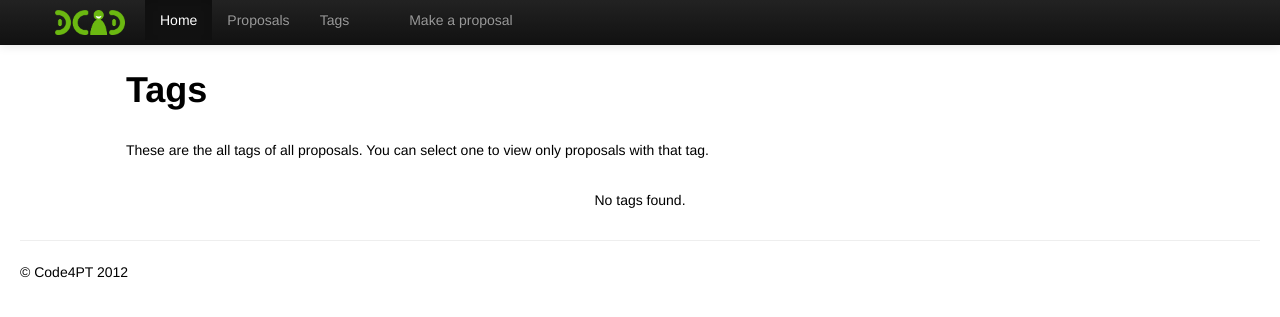
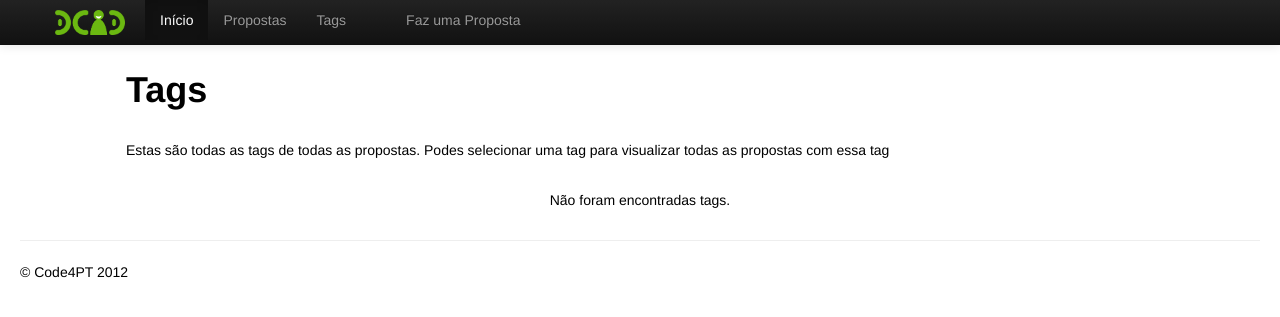
Before and after one commit to code4pt/dcid_django, a Django app: page /parliament/tags/ in a window 1280 px wide. Shown: the top 317 px of the page. Run offline with Django 3.2, Linux system fonts and the light colour scheme; data that the repository does not hold is empty; some libraries are stand-ins or nearby versions.

Commit message:
Traduções para PT

```diff
--- a/templates/parliament/base.html
+++ b/templates/parliament/base.html
@@ -1,6 +1,6 @@
 {% autoescape on %}
 <!DOCTYPE html>
-<html lang="en">
+<html lang="pt-pt">
     <head>
         <meta charset="utf-8">
         <meta name="viewport" content="width=device-width, initial-scale=1.0">
@@ -35,11 +35,11 @@
                     {% block navbar-content %}
                     <div class="nav-collapse collapse" style="height: 0px;">
                         <ul class="nav">
-                            <li class="active"><a href="/parliament/">Home</a></li>
-                            <li><a href="/parliament/proposals/">Proposals</a></li>
+                            <li class="active"><a href="/parliament/">Início</a></li>
+                            <li><a href="/parliament/proposals/">Propostas</a></li>
                             <li><a href="/parliament/tags/">Tags</a></li>
                             <li><a href="#"><!-- empty space --></a></li>
-                            <li><a href="/parliament/proposals/create">Make a proposal</a></li>
+                            <li><a href="/parliament/proposals/create">Faz uma Proposta</a></li>
                         </ul>
                     </div>
                     {% endblock navbar-content %}
--- a/templates/parliament/index.html
+++ b/templates/parliament/index.html
@@ -4,8 +4,8 @@
 
 {% block content %}
 <h1 align="center"><img src="{{ STATIC_URL }}img/logo-dcid.png" width="300px" height="auto" alt="DCID LOGO" /></h1>
-<h3 align="center"><em>propose . discuss . decide</em></h3>
+<h3 align="center"><em>propõe . discute . decide</em></h3>
 <br/>
-<p align="center"><a class="btn btn-large btn-inverse" href="/parliament/proposals/">Enter</a></p>
+<p align="center"><a class="btn btn-large btn-inverse" href="/parliament/proposals/">Entra</a></p>
 <br/>
 {% endblock content %}
--- a/templates/parliament/proposal_create.html
+++ b/templates/parliament/proposal_create.html
@@ -1,10 +1,10 @@
 {% extends "parliament/base.html" %}
 
-{% block title %}Make a proposal{% endblock %}
-{% block description %}This is where you make your proposal.{% endblock %}
+{% block title %}Faz uma proposta{% endblock %}
+{% block description %}Aqui é onde tu podes fazer a proposta.{% endblock %}
 
 {% block content %}
-<h1>Make a proposal</h1>
+<h1>Faz uma proposta</h1>
 <br/>
 {% if error_message %}<p><strong>{{ error_message }}</strong></p>{% endif %}
 <form class="form" action="/parliament/proposals/create/" method="post">{% csrf_token %}
--- a/templates/parliament/tag_detail.html
+++ b/templates/parliament/tag_detail.html
@@ -1,6 +1,6 @@
 {% extends "parliament/base.html" %}
 
-{% block title %}Proposals tagged with "{{tag.name}}"{% endblock %}
+{% block title %}Propostas marcadas com "{{tag.name}}"{% endblock %}
 {% block description %}TODO{% endblock %}
 
 {% block content %}
@@ -16,7 +16,7 @@
             </div>
             <div class="span10">
                 <h3><a href="/parliament/proposals/{{ p.id_num }}/">{{ p.title }}</a></h3>
-                <p>Proposed by <a href="#">{{ p.author.short_name }}</a>, in {{ p.timestamp|date:"j F Y" }}</p>
+                <p>Proposto por <a href="#">{{ p.author.short_name }}</a>, em {{ p.timestamp|date:"j F Y" }}</p>
                 <p> {% for tag in p.tag_set.all %}
                         <a class="label label-info" href="/parliament/tags/{{ tag.name }}">{{ tag.name }}</a>
                     {% endfor %}
--- a/templates/parliament/tags.html
+++ b/templates/parliament/tags.html
@@ -1,12 +1,12 @@
 {% extends "parliament/base.html" %}
 
-{% block title %}List of proposals{% endblock %}
+{% block title %}Lista de Propostas{% endblock %}
 {% block description %}TODO{% endblock %}
 
 {% block content %}
 <h1>Tags</h1>
 <br/>
-<p>These are the all tags of all proposals. You can select one to view only proposals with that tag.</p>
+<p>Estas são todas as tags de todas as propostas. Podes selecionar uma tag para visualizar todas as propostas com essa tag</p>
 <br/>
 {% if tags_list %}
     <p align="center">
@@ -15,6 +15,6 @@
     {% endfor %}
     </p>
 {% else %}
-    <p align="center">No tags found.</p>
+    <p align="center">Não foram encontradas tags.</p>
 {% endif %}
 {% endblock content %}
```
Also changed, not shown: templates/parliament/proposal_detail.html (+6 -6 lines), templates/parliament/proposals.html (+8 -8 lines).
